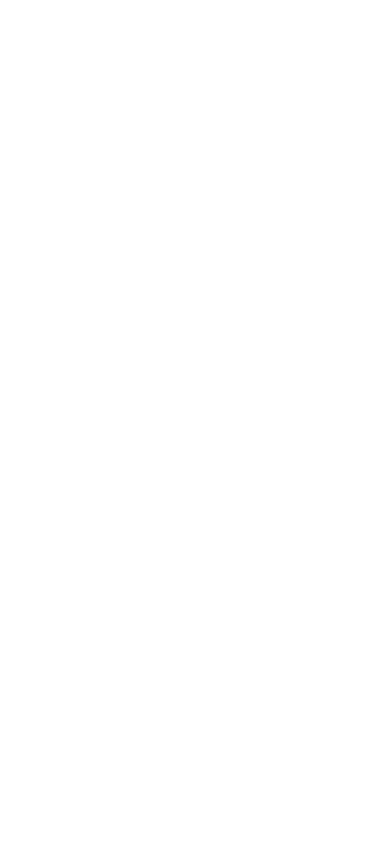
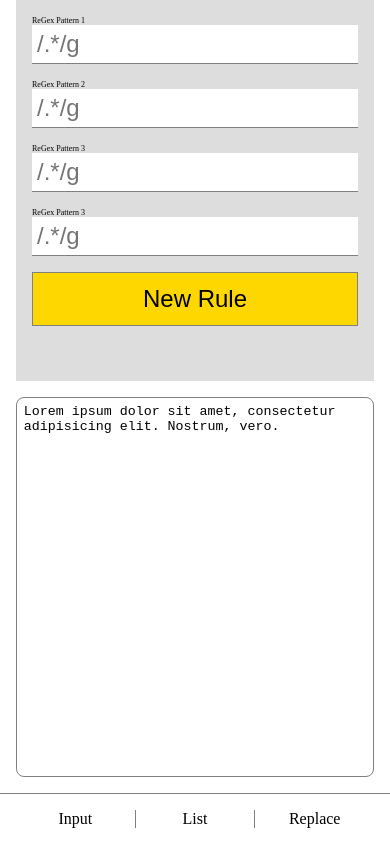
Before and after one commit to samchencode/regex-tool, a React (Create React App) app: page / in a window 390 px wide. Built offline with nearby package versions, Linux system fonts and the light colour scheme.

Commit message:
feat: basic markup for mobile

```diff
--- a/src/app/App.css
+++ b/src/app/App.css
@@ -0,0 +1,85 @@
+.app {
+  display: grid;
+  flex-direction: column;
+  height: 100vh;
+  grid-template-rows: 5fr 5fr auto;
+  row-gap: 1em;
+}
+
+.pattern-input {
+  display: flex;
+  flex-direction: column;
+  overflow: auto;
+  padding: 1em;
+  background: #ddd;
+  margin: 0 var(--space);
+}
+
+.pattern-input__row {
+  display: flex;
+  flex-direction: column;
+  padding-bottom: 1em;
+}
+
+.pattern-input__row label {
+  font-size: .5em;
+}
+
+.pattern-input__row input {
+  border: none;
+  border-bottom: var(--border);
+  padding: 5px;
+  font-size: 1.5em;
+}
+
+.pattern-input__new {
+  background-color: gold;
+  border: var(--border);
+  padding: 0.5em;
+  font-size: 1.5em;
+}
+
+.text-display {
+  position: relative;
+  border: var(--border);
+  border-radius: .5em;
+  margin: 0 var(--space);
+}
+
+.text-display textarea {
+  background: none;
+  resize: none;
+  top: 0;
+  left: 0;
+  width: 100%;
+  height: 100%;
+  position: absolute;
+  padding: 0.5em;
+  border: none;
+}
+
+.text-display__highlight-overlay {
+  color: transparent;
+  z-index: -1;
+}
+
+.bottom-nav {
+  padding: 0 1em;
+  border-top: var(--border);
+}
+
+.bottom-nav__list {
+  height: 50px;
+  display: flex;
+  align-items: center;
+}
+
+.bottom-nav__item {
+  border-right: var(--border);
+  flex: 1;
+  text-align: center;
+}
+
+.bottom-nav__item:last-child {
+  border: none;
+}
--- a/src/app/App.tsx
+++ b/src/app/App.tsx
@@ -3,8 +3,44 @@ import './App.css';
 
 function App() {
   return (
-    <div className="App">
+    <div className="app">
+      {/* eslint-disable-next-line no-script-url */}
+      <form className="pattern-input" action="javascript:void(0);">
+        <div className="pattern-input__row">
+          <label htmlFor="pattern--1" >ReGex Pattern 1</label>
+          <input type="text" id="pattern--1" placeholder="/.*/g" />
+        </div>
+        <div className="pattern-input__row">
+          <label htmlFor="pattern--2" >ReGex Pattern 2</label>
+          <input type="text" id="pattern--2" placeholder="/.*/g" />
+        </div>
+        <div className="pattern-input__row">
+          <label htmlFor="pattern--3" >ReGex Pattern 3</label>
+          <input type="text" id="pattern--3" placeholder="/.*/g" />
+        </div>
+        <div className="pattern-input__row">
+          <label htmlFor="pattern--4" >ReGex Pattern 3</label>
+          <input type="text" id="pattern--4" placeholder="/.*/g" />
+        </div>
+        <button className="pattern-input__new">New Rule</button>
+      </form>
 
+      <div className="text-display">
+        <textarea className="text-display__input">
+          Lorem ipsum dolor sit amet, consectetur adipisicing elit. Nostrum, vero.
+        </textarea>
+        <textarea className="text-display__highlight-overlay">
+          Lorem ipsum dolor sit amet, consectetur adipisicing elit. Nostrum, vero.
+        </textarea>
+      </div>
+
+      <nav className="bottom-nav">
+        <ul className="bottom-nav__list">
+          <li className="bottom-nav__item">Input</li>
+          <li className="bottom-nav__item">List</li>
+          <li className="bottom-nav__item">Replace</li>
+        </ul>
+      </nav>
     </div>
   );
 }
--- a/src/index.css
+++ b/src/index.css
@@ -1,3 +1,18 @@
+* {
+  box-sizing: border-box;
+}
+
+:root {
+  --space: 1em;
+  --border: 1px solid gray;
+}
+
 body {
   margin: 0;
 }
+
+ul {
+  list-style: none;
+  padding: 0;
+  margin: 0;
+}
```
